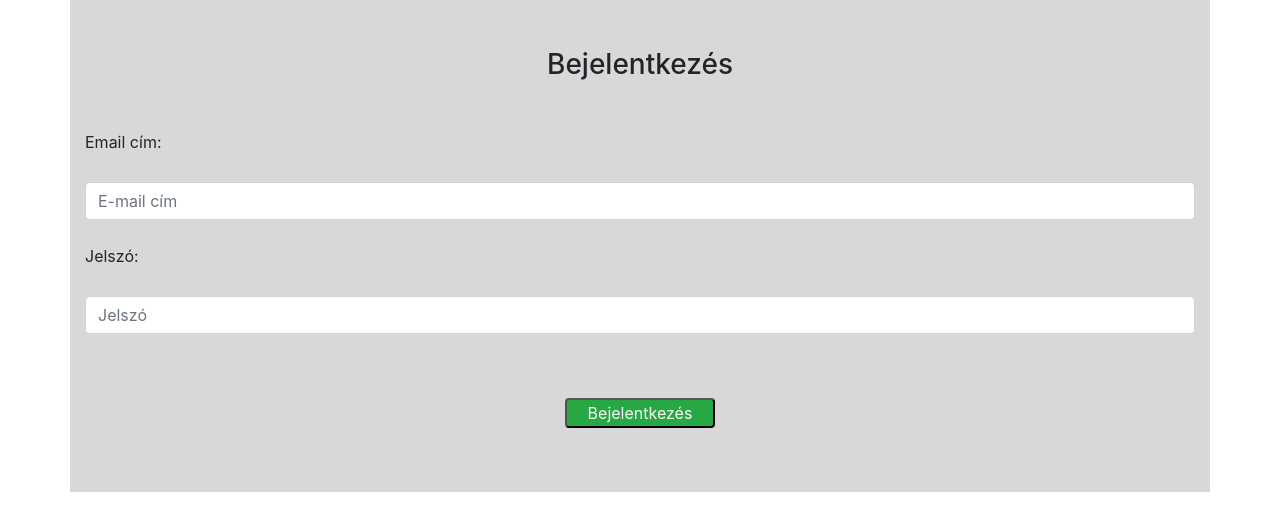
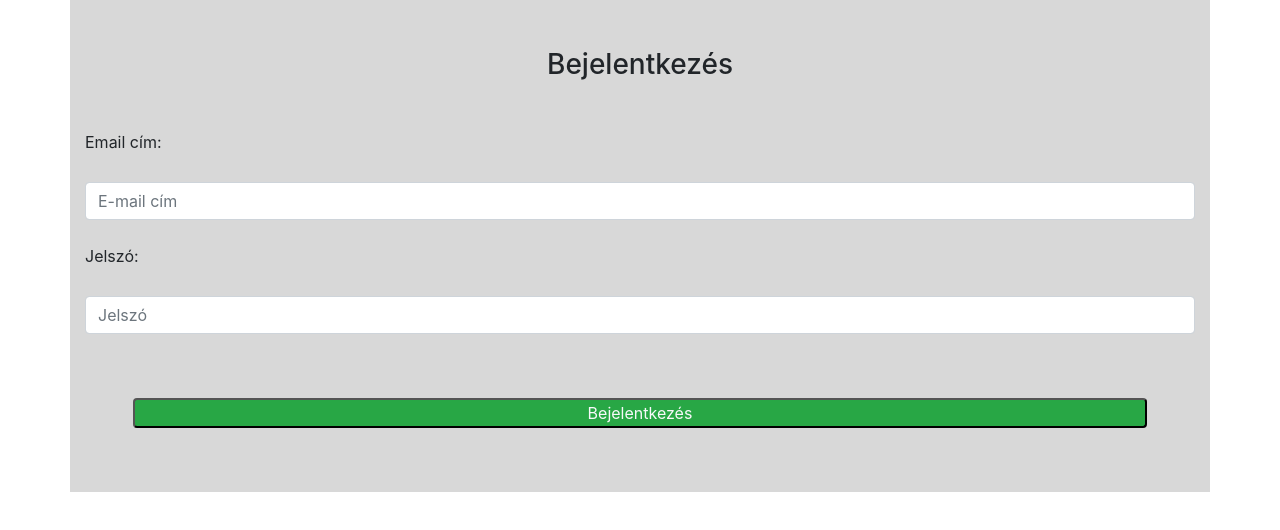
Before and after one commit to flowacademyhu/iota-munkalap, a React (Create React App) app in the folder frontend/: page / in a window 1280 px wide. Shown: the top 530 px of the page. Built offline with nearby package versions, Linux system fonts and the light colour scheme.

Commit message:
Change buttons and img's view

```diff
--- a/frontend/src/style.css
+++ b/frontend/src/style.css
@@ -32,7 +32,7 @@
 }
 
 .flex-container > NavLink, Button, MenuItem {
-  width: 150px;
+  width: 100%;
   height: 100%;
   background-color: green;
 }
@@ -47,6 +47,6 @@ img {
 }
 
 .settingsLogo {
-  width: 49px;
-  height: 49px;
+  width: 35px;
+  height: 35px;
 }
```
